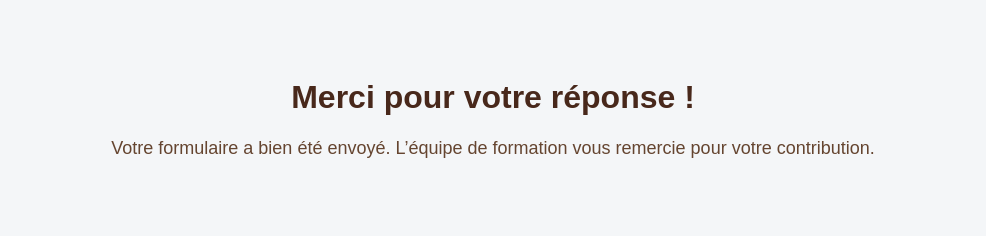
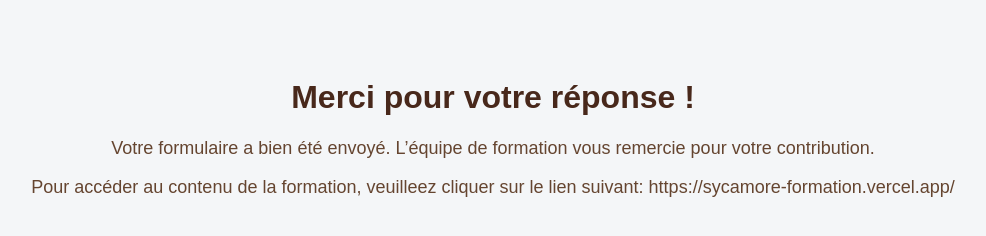
Before and after one commit to Rajo-Lahatra/FORMATIONSYCAMORE, a website: page thank-you.html in a window 1280 px wide. Shown: the whole page, without its empty margins (147-1133 px from the left). Drawn offline with Linux system fonts and the light colour scheme.

Commit message:
mise à jour message de notification

```diff
--- a/thank-you.html
+++ b/thank-you.html
@@ -22,5 +22,7 @@
 <body>
   <h1>Merci pour votre réponse !</h1>
   <p>Votre formulaire a bien été envoyé. L’équipe de formation vous remercie pour votre contribution.</p>
+    <p>Pour accéder au contenu de la formation, veuilleez cliquer sur le lien suivant: https://sycamore-formation.vercel.app/
+  </p>
 </body>
 </html>
```
